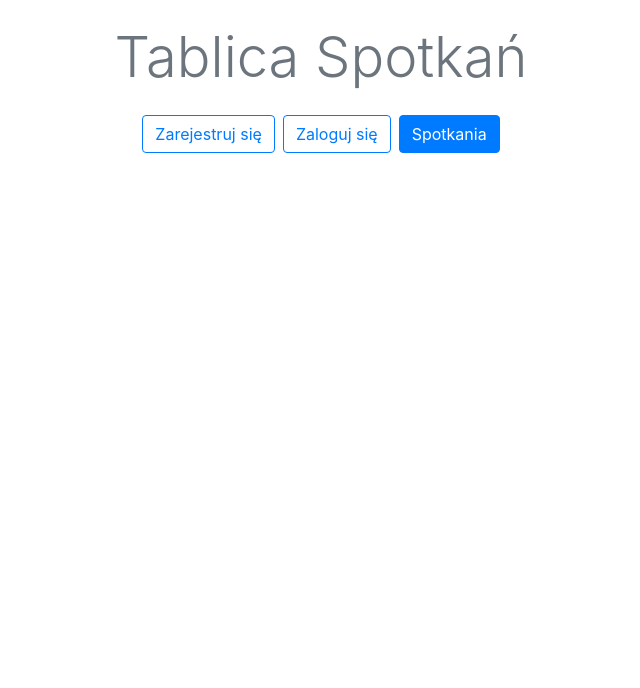
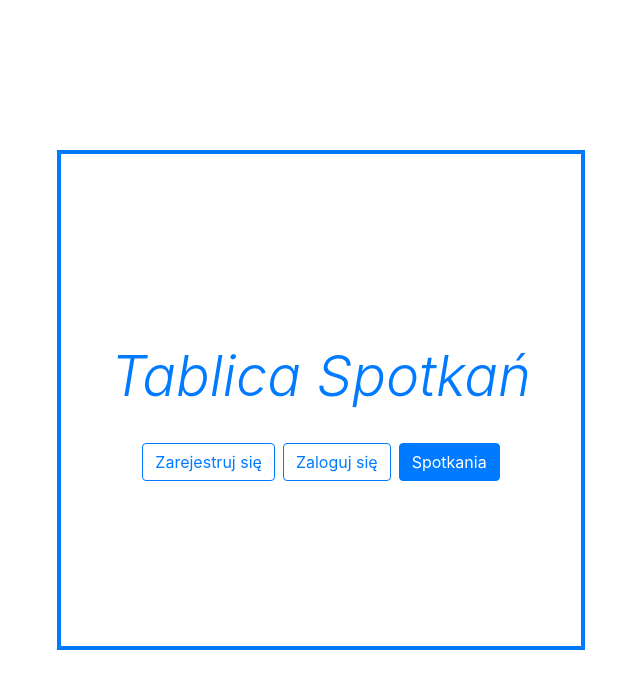
Before and after one commit to dominikacer/React-SPA-v10, a React (Create React App) app in the folder app/: page / in a window 1280 px wide. Shown: the top 688 px of the page, without its empty margins (319-959 px from the left). Built offline with nearby package versions, Linux system fonts and the light colour scheme.

Commit message:
Tryin with styled components

```diff
--- a/app/package.json
+++ b/app/package.json
@@ -5,7 +5,8 @@
   "dependencies": {
     "react": "^16.8.3",
     "react-dom": "^16.8.3",
-    "react-scripts": "2.1.5"
+    "react-scripts": "2.1.5",
+    "styled-components": "^4.1.3"
   },
   "scripts": {
     "start": "react-scripts start",
--- a/app/src/App.js
+++ b/app/src/App.js
@@ -2,6 +2,8 @@
 import React, { Component } from 'react';
 // Import styles
 import 'bootstrap/dist/css/bootstrap.css';
+import './index.css';
+
 // Import own components
 import Homepage from './components/Homepage';
 
--- a/app/src/components/Homepage.js
+++ b/app/src/components/Homepage.js
@@ -1,16 +1,39 @@
-// Homepage Component, just login panel at this moment, in the future dtb && routing
+// Homepage Component, just login panel at this moment, in the future dtb & routing
 
 import React, {Component} from 'react';
 
-class Homepage extends React.Component{
+import styled from 'styled-components';
+
+const FullViewportHeight = styled.div`
+    height: 100vh;
+    display: flex;
+    align-items: center;
+`;
+
+const StyledInner = styled.div`
+    min-height: 500px;
+    border: 4px solid #007bff;
+    display: flex;
+    flex-direction: column;
+    justify-content: center;
+    padding: 50px;
+`;
+
+const HomepageTitle = styled.h1`
+    margin: 0 0 20px;
+    font-style: italic;
+`;
+
+class Homepage extends Component{
     render() {
         return(
             <div className="container text-center">
                 <div className="row justify-content-center">
-                    <div className="col-10 col-md-10 col-lg-8 col-xl-7">
-                        <div className="display-4 text-secondary mt-4 mb-2">
+                    <FullViewportHeight>
+                        <StyledInner  className="col-xs-6">
+                            <HomepageTitle className="display-4 text-primary mt-4 mb-2">
                                 Tablica Spotkań
-                        </div>
+                            </HomepageTitle>
 
                             <div className="link-wrapper mt-4">
                                 <a href="/register" className="btn btn-outline-primary mr-2">
@@ -23,7 +46,8 @@ class Homepage extends React.Component{
                                     Spotkania
                                 </a>
                             </div>
-                    </div>
+                        </StyledInner>
+                    </FullViewportHeight>
                 </div>
             </div>
         )
--- a/app/src/index.js
+++ b/app/src/index.js
@@ -1,6 +1,6 @@
 import React from 'react';
 import ReactDOM from 'react-dom';
-import './index.css';
+
 import App from './App';
 import * as serviceWorker from './serviceWorker';
 
```
Also changed, not shown: 1 other file (tests, documents, lock files or other folders). Lines whose indentation alone changed are shown as unchanged.
